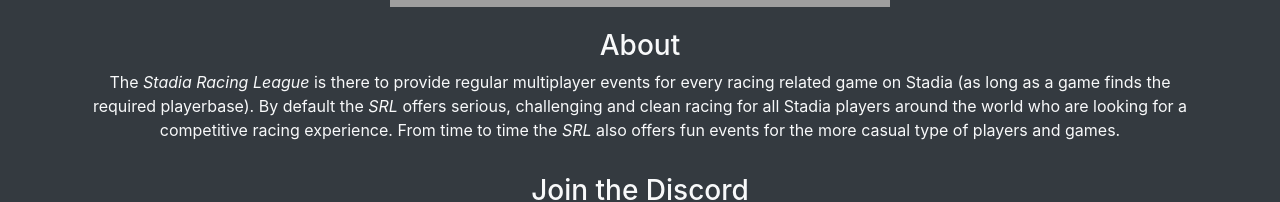
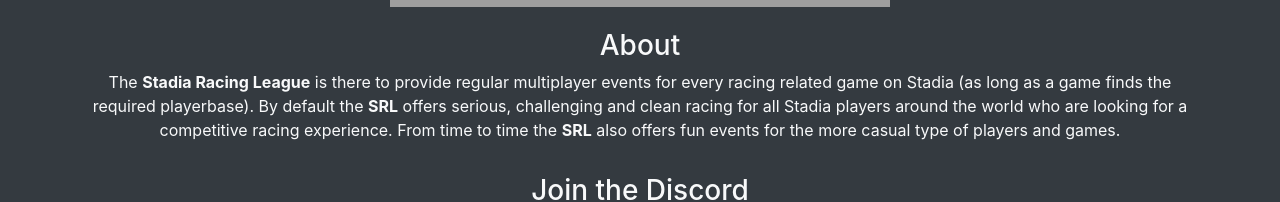
Before and after one commit to stadiaracingleague/stadiaracingleague.github.io, a plain HTML site: page index.htm in a window 1280 px wide. Shown: the part 601-803 px from the top of the page. Drawn offline with nearby package versions, Linux system fonts and the light colour scheme; grey boxes are pictures that could not be loaded.

Commit message:
change em to strong in about text

```diff
--- a/index.htm
+++ b/index.htm
@@ -30,7 +30,7 @@
     <div class="row">
       <div class="col">
         <h3>About</h3>
-        <p>The <em>Stadia Racing League</em> is there to provide regular multiplayer events for every racing related game on Stadia (as long as a game finds the required playerbase). By default the <em>SRL</em> offers serious, challenging and clean racing for all Stadia players around the world who are looking for a competitive racing experience. From time to time the <em>SRL</em> also offers fun events for the more casual type of players and games.</p>
+        <p>The <strong>Stadia Racing League</strong> is there to provide regular multiplayer events for every racing related game on Stadia (as long as a game finds the required playerbase). By default the <strong>SRL</strong> offers serious, challenging and clean racing for all Stadia players around the world who are looking for a competitive racing experience. From time to time the <strong>SRL</strong> also offers fun events for the more casual type of players and games.</p>
       </div> <!-- col -->
     </div> <!-- row -->
 
```
